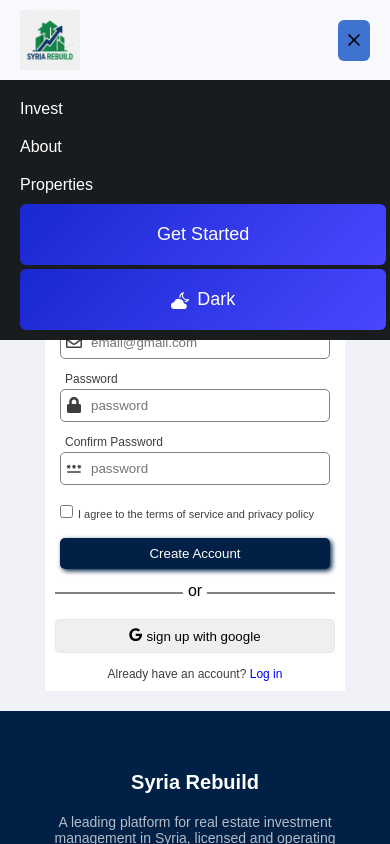
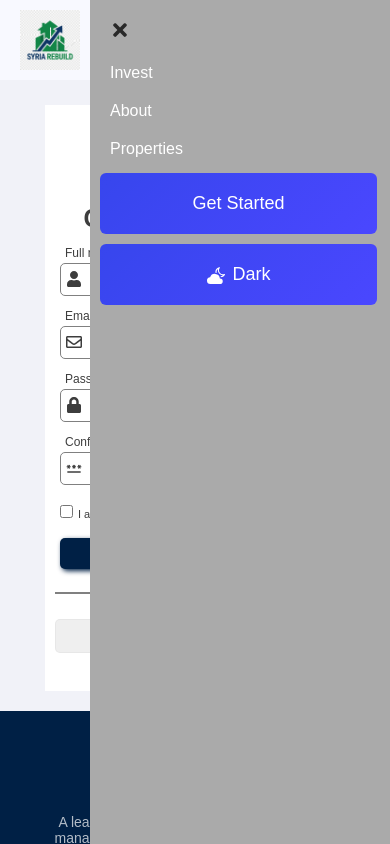
Before and after one commit to Ali-ib-eng/Investment-RealEstate-project, a React (Vite) app: page /getStarted in a window 390 px wide. Both pictures are taken after a click on the button 354 px from the left and 40 px from the top of the page. Shown: the top 844 px of the page. Built offline with nearby package versions, Linux system fonts and the light colour scheme.

Commit message:
update mobile menu

```diff
--- a/src/components/NavBar/NavBar.css
+++ b/src/components/NavBar/NavBar.css
@@ -78,15 +78,16 @@
 }
 .mobile-menu {
   display: none;
-  background-color: var(--on-tertiary-fixed);
+  background-color: #AAA;
   padding: 10px 50px;
+  width:300px;
+  height: 100%;
   /*position: relative;
   top:90px;
   z-index: 99;*/
         padding: 10px 10px;
         position: fixed;
-        top: 80px;
-        left: 0;
+        top: 0px;
         right: 0;
         z-index: 1000;
   /*margin-top: 150px;*/
@@ -104,6 +105,7 @@
 }
 .Alilink-mobile{
   font-size: 18px;
+  background-color: transparent;
 }
 .dark-light-Mode-MobileBtn{
   width: 99%;
@@ -145,7 +147,15 @@
 }
 
 .mobile-menu a:hover {
+
   background-color: var(--on-tertiary-fixed-variant);
+}
+.mobile-menu button {
+  margin: 5px 0;
+}
+.mobile-menu button a:hover {
+
+  background-color: transparent;
 }
 @media screen and (max-width: 992px) {
   .Ali-NavBar{
--- a/src/components/NavBar/NavBar.jsx
+++ b/src/components/NavBar/NavBar.jsx
@@ -1,7 +1,7 @@
 import { Link, NavLink } from "react-router-dom";
 import "./NavBar.css";
 import { useState } from "react";
-import { FaRegSun } from "react-icons/fa";
+import { FaRegSun, FaTimes } from "react-icons/fa";
 import { BsCloudMoonFill } from "react-icons/bs";
 import { FiMenu, FiX } from "react-icons/fi";
 const NavBar = ({navLinks,logo,btnTitle,theme,changeTheme}) => {
@@ -40,6 +40,7 @@ const NavBar = ({navLinks,logo,btnTitle,theme,changeTheme}) => {
       <div className="mobile-menu"
           style={{ display:show?"block":"none" }}>
         <div className="mobile-menu" style={{ display:show?"block":"none" }}>
+          <FaTimes style={{margin:'10px', fontSize:'20px', fontWeight:'bold', cursor:'pointer' }} onClick={()=>setShow(false)}/>
         {navLinks.map((link, index) => (
           <NavLink key={index} to={link.path}>
             {link.name}
--- a/src/pages/login/login.jsx
+++ b/src/pages/login/login.jsx
@@ -1,10 +1,11 @@
-import { useState } from 'react';
+import { useState, useEffect } from 'react';
 import './login.css';
 import {FaGoogle, FaUser, FaRegEnvelope, FaLock } from 'react-icons/fa';
 import { MdOutlinePassword } from "react-icons/md";
 
 
 export default function Login (){
+
     const [newAccountData, setNewAccountData] = useState({
         fullname:'', emailAddress:'', password:'', confirmPassword:'', isAgreeToConditions:false
     })
@@ -70,7 +71,7 @@ export default function Login (){
 
     const createAccountForm =()=>{
         return (
-            <div className='ahm-loginContainer'>
+            <div  className='ahm-loginContainer'>
                 <img src='/IMG-homePage/pro-logo.png' alt='logo' style={{height:"80px", width:'80px'}} />
                 <h1 className='ahm-loginH1' style={{fontSize:'25px', margin:'5px 0px'}}>Create An Account</h1>
 
@@ -99,7 +100,7 @@ export default function Login (){
                         <input disabled={ErrorInput.isErrorInput} onChange={(e)=>setNewAccountData({...newAccountData, confirmPassword:e.target.value })} type='password' placeholder={newAccountData.confirmPassword || 'password' } />
                     </div>
                     <input disabled={ErrorInput.isErrorInput} checked={newAccountData.isAgreeToConditions} onClick={()=>setNewAccountData({...newAccountData, isAgreeToConditions:!newAccountData.isAgreeToConditions})} type='checkbox' style={{ width:'fit-content', margin:'10px 0px'}}/>
-                    <label  style={{fontSize:'11px' , backgroundColor:'white', width:"fit-content", margin:'10px 0px 10px 5px'}}>I agree to the terms of service and privacy policy</label><br />
+                    <label  style={{fontSize:'11px', width:"fit-content", margin:'10px 0px 10px 5px'}}>I agree to the terms of service and privacy policy</label><br />
 
                     <button  disabled={ErrorInput.isErrorInput} onClick={createAccountConfirm} type='button' className='ahm-loginBtn'>Create Account</button>
                 </form>
```
